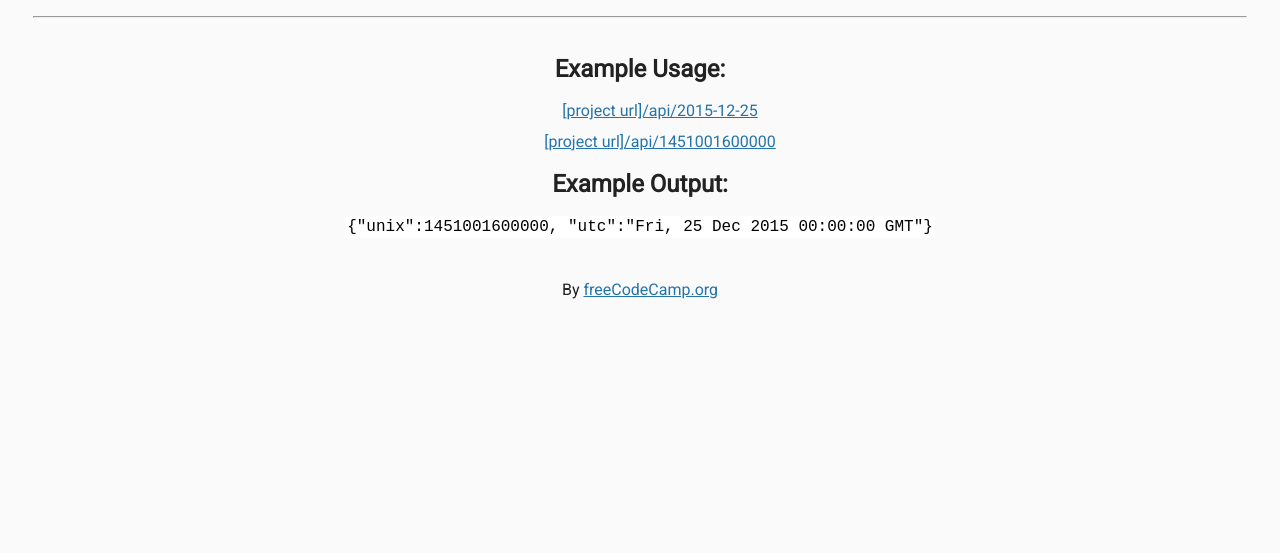
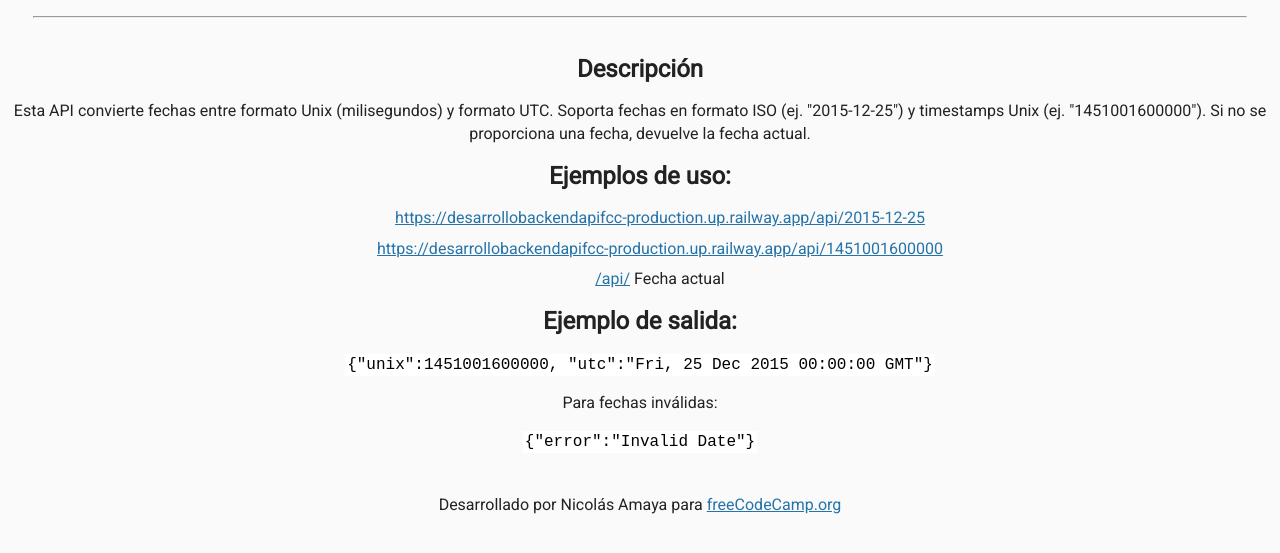
Before and after one commit to nikoam3/desarrollo_backend_api_FCC, a website: page Timestamp/views/index.html in a window 1280 px wide. Shown: the part 53-606 px from the top of the page. Drawn offline with Linux system fonts and the light colour scheme; files that its build step writes are made by us from their sources.

Commit message:
new html

```diff
--- a/Timestamp/views/index.html
+++ b/Timestamp/views/index.html
@@ -1,32 +1,43 @@
 <!DOCTYPE html>
+<html>
 
-<html>
 <head>
   <title>Timestamp Microservice | freeCodeCamp.org</title>
-      <link rel="shortcut icon" href="https://cdn.freecodecamp.org/universal/favicons/favicon-32x32.png" type="image/x-icon"/>
+  <link rel="shortcut icon" href="https://cdn.freecodecamp.org/universal/favicons/favicon-32x32.png"
+    type="image/x-icon" />
   <link href="https://fonts.googleapis.com/css?family=Roboto" rel="stylesheet" type="text/css">
-      <link href="style.css" rel="stylesheet" type="text/css">
+  <link href="../public/style.css" rel="stylesheet" type="text/css">
 </head>
 
 <body>
   <h1>Timestamp Microservice</h1>
   <hr />
   <div class="container">
-      <h2>Example Usage:</h2>
+    <h2>Descripción</h2>
+    <p>Esta API convierte fechas entre formato Unix (milisegundos) y formato UTC. Soporta fechas en formato ISO (ej.
+      "2015-12-25") y timestamps Unix (ej. "1451001600000"). Si no se proporciona una fecha, devuelve la fecha actual.
+    </p>
+
+    <h2>Ejemplos de uso:</h2>
     <ul>
-        <li><a href="api/2015-12-25">[project url]/api/2015-12-25</a></li>
-        <li><a href="api/1451001600000">[project url]/api/1451001600000</a></li>
+      <li><a href="/api/2015-12-25">https://desarrollobackendapifcc-production.up.railway.app/api/2015-12-25</a></li>
+      <li><a href="/api/1451001600000">https://desarrollobackendapifcc-production.up.railway.app/api/1451001600000</a>
+      </li>
+      <li><a href="/api/">/api/</a> Fecha actual</li>
     </ul>
 
-      <h2>Example Output:</h2>
+    <h2>Ejemplo de salida:</h2>
     <p>
       <code>{"unix":1451001600000, "utc":"Fri, 25 Dec 2015 00:00:00 GMT"}</code>
     </p>
+    <p>Para fechas inválidas:</p>
+    <p>
+      <code>{"error":"Invalid Date"}</code>
+    </p>
   </div>
   <div class="footer">
-      <p>
-        By <a href="https://www.freecodecamp.org/">freeCodeCamp.org</a>
-      </p>
+    <p>Desarrollado por Nicolás Amaya para <a href="https://www.freecodecamp.org/">freeCodeCamp.org</a></p>
   </div>
 </body>
+
 </html>
```
Lines whose indentation alone changed are shown as unchanged.
